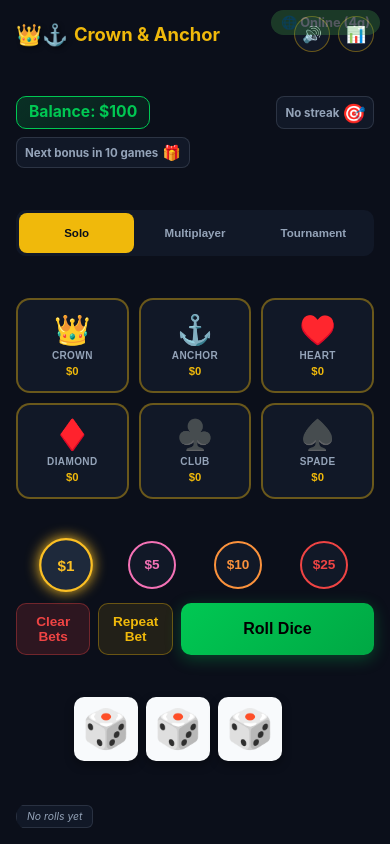
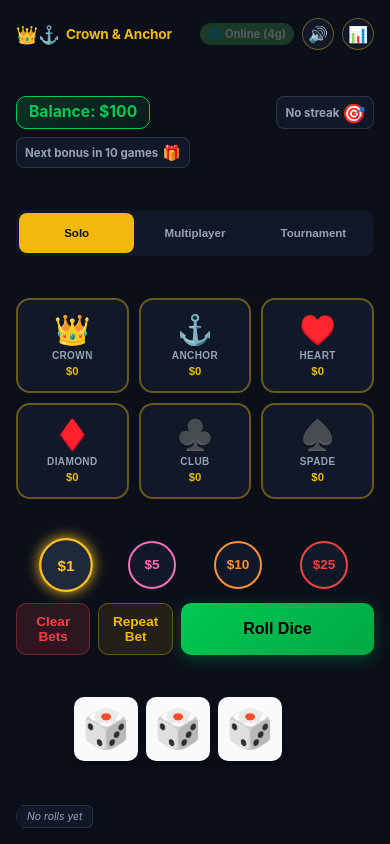
Before and after one commit to codesleeps/crown-anchor, a website: page index.html in a window 390 px wide. Drawn offline with Linux system fonts and the light colour scheme.

Commit message:
Header: connection badge in flow (no overlap), mobile title sizing, serve root with query strings, asset-stamp deploy script

```diff
--- a/index.html
+++ b/index.html
@@ -63,10 +63,10 @@
     <meta name="msapplication-TileColor" content="#1e3c72">
 
     <!-- Preload Critical Resources -->
-    <link rel="preload" href="style.css?v=20261127f" as="style">
-    <link rel="preload" href="script.js?v=20261127b" as="script">
+    <link rel="preload" href="style.css?v=20261128143701" as="style">
+    <link rel="preload" href="script.js?v=20261128143701" as="script">
 
-    <link rel="stylesheet" href="style.css?v=20261127f">
+    <link rel="stylesheet" href="style.css?v=20261128143701">
 
     <!-- Google Analytics 4 (replace GA_MEASUREMENT_ID with your actual ID) -->
     <script async src="https://www.googletagmanager.com/gtag/js?id=GA_MEASUREMENT_ID"></script>
@@ -592,7 +592,7 @@
         </audio>
 
 
-        <script src="script.js?v=20261127b"></script>
+        <script src="script.js?v=20261128143701"></script>
 </body>
 
 </html>
--- a/script.js
+++ b/script.js
@@ -2110,8 +2110,12 @@ class CrownAndAnchorGame {
         connectionStatus.className = 'connection-status online';
         connectionStatus.textContent = '🌐 Online';
 
-        // Safely append to body
-        if (document.body) {
+        // Insert into the header flow (before the control buttons) so it can
+        // never float on top of them; fall back to body if the header is missing
+        const headerEl = document.querySelector('.header-section');
+        if (headerEl) {
+            headerEl.insertBefore(connectionStatus, headerEl.querySelector('.control-buttons'));
+        } else if (document.body) {
             document.body.appendChild(connectionStatus);
         }
 
--- a/style.css
+++ b/style.css
@@ -1691,14 +1691,14 @@ Performance Optimizations */
 
 /* Connection Status Indicator */
 .connection-status {
-    position: fixed;
-    top: 10px;
-    right: 10px;
+    display: inline-flex;
+    align-items: center;
     padding: 5px 10px;
     border-radius: 15px;
     font-size: 0.8em;
     font-weight: bold;
-    z-index: 1001;
+    white-space: nowrap;
+    z-index: 2;
     transition: all 0.3s ease;
 }
 
@@ -2273,7 +2273,8 @@ body.dark-mode .advanced-notification.error {
 
     .logo-text {
         display: block;
-        font-size: 1.15em;
+        font-size: 1em;
+        letter-spacing: -0.01em;
         font-weight: 700;
         color: #f0b90b;
         white-space: nowrap;
@@ -2281,6 +2282,7 @@ body.dark-mode .advanced-notification.error {
         text-overflow: ellipsis;
         margin: 0;
         text-shadow: none;
+        min-width: 0;
     }
 
     .control-buttons {
@@ -2766,3 +2768,13 @@ body.dark-mode .advanced-notification.error {
         font-size: 1.5em;
     }
 }
+
+
+/* Narrow phones: reclaim header space so the title never ellipses */
+@media (max-width: 600px) {
+    .header-section { gap: 8px; }
+    .logo-text { font-size: 0.85em; }
+    .logo-icon { font-size: 1.1em; }
+    .connection-status { font-size: 0.7em; padding: 4px 8px; }
+    .control-btn { width: 32px; height: 32px; font-size: 1em; }
+}
```
Also changed, not shown: server.js (+7 -1 lines), 1 other file.
